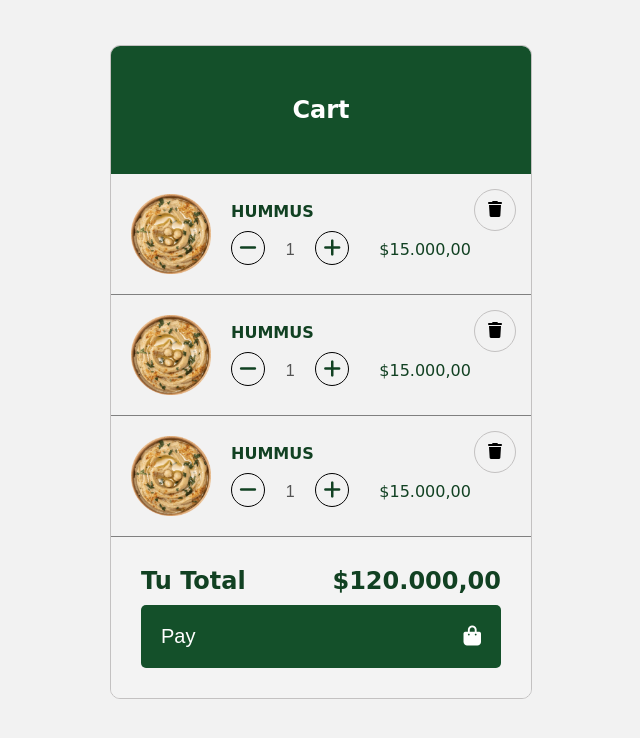
After one commit to benjaminpaniagua/projectInteractivas2, a PHP site: page /cart.php in a window 1280 px wide. The commit adds this page. Shown: the top 738 px of the page, without its empty margins (289-929 px from the left). Run offline with PHP 8.4, Linux system fonts and the light colour scheme.

Commit message:
cart css and html, and corrections

```diff
--- /dev/null
+++ b/cart.php
@@ -0,0 +1,148 @@
+<!DOCTYPE html>
+<html lang="en">
+
+<head>
+    <meta charset="UTF-8">
+    <meta http-equiv="X-UA-Compatible" content="IE=edge">
+    <meta name="viewport" content="width=device-width, initial-scale=1.0">
+    <link rel="stylesheet" href="https://cdnjs.cloudflare.com/ajax/libs/font-awesome/6.2.1/css/all.min.css" integrity="sha512-MV7K8+y+gLIBoVD59lQIYicR65iaqukzvf/nwasF0nqhPay5w/9lJmVM2hMDcnK1OnMGCdVK+iQrJ7lzPJQd1w==" crossorigin="anonymous" referrerpolicy="no-referrer" />
+    <link rel="stylesheet" href="estilo.css">
+    <link rel="stylesheet" href="./css/main.css">
+    <script src="./js/main.js" async></script>
+    <title>Sultan of Flavors </title>
+</head>
+
+<body>
+    <section class="container-cart">
+        <!-- Contenedor de elementos -->
+        <!-- <div class="container-items"> -->
+        <!-- <div class="item">
+                <span class="titulo-item">Box Engasse</span>
+                <img src="img/boxengasse.png" alt="" class="img-item">
+                <span class="precio-item">$15.000</span>
+                <button class="boton-item">Agregar al Carrito</button>
+            </div>
+            <div class="item">
+                <span class="titulo-item">English Horse</span>
+                <img src="img/englishrose.png" alt="" class="img-item">
+                <span class="precio-item">$25.000</span>
+                <button class="boton-item">Agregar al Carrito</button>
+            </div>
+            <div class="item">
+                <span class="titulo-item">Knock Nap</span>
+                <img src="img/knocknap.png" alt="" class="img-item">
+                <span class="precio-item">$35.000</span>
+                <button class="boton-item">Agregar al Carrito</button>
+            </div>
+            <div class="item">
+                <span class="titulo-item">La Night</span>
+                <img src="img/lanight.png" alt="" class="img-item">
+                <span class="precio-item">$18.000</span>
+                <button class="boton-item">Agregar al Carrito</button>
+            </div>
+            <div class="item">
+                <span class="titulo-item">Silver All</span>
+                <img src="img/silverall.png" alt="" class="img-item">
+                <span class="precio-item">$32.000</span>
+                <button class="boton-item">Agregar al Carrito</button>
+            </div>
+            <div class="item">
+                <span class="titulo-item">Skin Glam</span>
+                <img src="img/skinglam.png" alt="" class="img-item">
+                <span class="precio-item">$18.000</span>
+                <button class="boton-item">Agregar al Carrito</button>
+            </div>
+            <div class="item">
+                <span class="titulo-item">Midimix</span>
+                <img src="img/midimix.png" alt="" class="img-item">
+                <span class="precio-item">$54.000</span>
+                <button class="boton-item">Agregar al Carrito</button>
+            </div>
+            <div class="item">
+                <span class="titulo-item">Sir Blue</span>
+                <img src="img/sirblue.png" alt="" class="img-item">
+                <span class="precio-item">$32.000</span>
+                <button class="boton-item">Agregar al Carrito</button>
+            </div>
+            <div class="item">
+                <span class="titulo-item">Middlesteel</span>
+                <img src="img/middlesteel.png" alt="" class="img-item">
+                <span class="precio-item">$42.800</span>
+                <button class="boton-item">Agregar al Carrito</button>
+            </div> -->
+        <!-- </div>  -->
+
+        <!-- cart -->
+        <div class="cart">
+            <div class="header-cart">
+                <h2>Cart</h2>
+            </div>
+
+
+
+            <div class="cart-items">
+                <div class="cart-item">
+                    <img src="./img/hummus.png" alt="hummus" width="80px" class="cart-img">
+                    <div class="cart-item-details">
+                        <span class="cart-item-tittle">Hummus</span>
+                        <div class="selector-amount">
+                            <i class="fa-solid fa-minus minimus-amount i"></i>
+                            <input type="text" value="1" class="cart-item-amount" disabled>
+                            <i class="fa-solid fa-plus add-amount i"></i>
+                        </div>
+                        <span class="carrito-item-precio">$15.000,00</span>
+                    </div>
+                    <span class="btn-delete">
+                        <i class="fa-solid fa-trash i"></i>
+                    </span>
+                </div>
+
+                <div class="cart-item">
+                    <img src="./img/hummus.png" alt="hummus" width="80px" class="cart-img">
+                    <div class="cart-item-details">
+                        <span class="cart-item-tittle">Hummus</span>
+                        <div class="selector-amount">
+                            <i class="fa-solid fa-minus minimus-amount i"></i>
+                            <input type="text" value="1" class="cart-item-amount" disabled>
+                            <i class="fa-solid fa-plus add-amount i"></i>
+                        </div>
+                        <span class="carrito-item-precio">$15.000,00</span>
+                    </div>
+                    <span class="btn-delete">
+                        <i class="fa-solid fa-trash i"></i>
+                    </span>
+                </div>
+
+                <div class="cart-item">
+                    <img src="./img/hummus.png" alt="hummus" width="80px" class="cart-img">
+                    <div class="cart-item-details">
+                        <span class="cart-item-tittle">Hummus</span>
+                        <div class="selector-amount">
+                            <i class="fa-solid fa-minus minimus-amount i"></i>
+                            <input type="text" value="1" class="cart-item-amount" disabled>
+                            <i class="fa-solid fa-plus add-amount i"></i>
+                        </div>
+                        <span class="carrito-item-precio">$15.000,00</span>
+                    </div>
+                    <span class="btn-delete">
+                        <i class="fa-solid fa-trash i"></i>
+                    </span>
+                </div>
+
+            </div>
+            <div class="cart-total">
+                <div class="row">
+                    <strong>Tu Total</strong>
+                    <span class="cart-price-total">
+                        $120.000,00
+                    </span>
+                </div>
+                <button class="btn-pay">Pay <i class="fa-solid fa-bag-shopping"></i> </button>
+            </div>
+        </div>
+
+
+    </section>
+</body>
+
+</html>
--- a/css/layout/forms.css
+++ b/css/layout/forms.css
@@ -12,3 +12,165 @@
     white-space: nowrap;
     width: 100%;
 }
+
+.container-cart {
+    max-width: 1200px;
+    padding: 10px;
+    display: flex;
+    /* margin: auto; */
+    justify-content: space-between;
+    /* oculto lo que queda fuera del .contenedor */
+    contain: paint;
+    justify-content: center;
+}
+
+/* SECCION CONTENEDOR DE ITEMS */
+.container-cart .container-items {
+    margin-top: 30px;
+    display: grid;
+    grid-template-columns: repeat(auto-fit, minmax(220px, 1fr));
+    grid-gap: 30px;
+    grid-row-gap: 30px;
+     width: 60%;
+    transition: .3s;
+}
+
+.cart{
+border: 1px solid var(--clr-grey);
+width: 35%;
+margin-top: 2.188rem;
+border-radius: 0.625rem;
+overflow: hidden;
+margin-bottom: auto;
+position: sticky !important;
+top: 0;
+transition: .3s;
+}
+
+.cart .header-cart {
+background: var(--clr-green-nav);
+color: #fff;
+text-align: center;
+padding: 1.875rem;
+}
+
+.cart .cart-item{
+display: flex;
+align-items: center;
+position: relative;
+border-bottom: 1px solid grey;
+padding: 1.25rem;
+}
+
+.cart .cart-item .cart-img{
+margin-right: 1.25rem;
+}
+
+.cart .cart-item .cart-item-tittle{
+display: block;
+font-weight: var(--fw-bld);
+margin-bottom: 0.625rem;
+text-transform: uppercase;
+}
+
+.cart .cart-item .selector-amount{
+display: inline;
+margin-right: 25px;
+}
+
+.cart .cart-item .cart-item-amount{
+border: none;
+font-size: var(--fs-xxs);
+background: transparent;
+display: inline-block;
+width: 1.875rem;
+padding: 0.313rem;
+text-align: center;
+}
+
+.cart .cart-item .selector-amount .i{
+font-size: var(--fs-xs);
+width: 2rem;
+height: 2rem;
+line-height: 2rem;
+text-align: center;
+border-radius: 50%;
+border: 1px solid #000;
+cursor: pointer;
+}
+
+.cart .cart-item .cart-item-price{
+font-weight: var(--fw-bld);
+display: inline;
+font-size: var(--fs-xxs);
+margin-bottom: 0.313rem;
+}
+
+.cart .cart-item .btn-delete{
+position: absolute;
+right: 0.938rem;
+top: 0.938rem;
+color: #000;
+width: 2.5rem;
+height: 2.5rem;
+line-height: 2.5rem;
+text-align: center;
+border-radius: 50%;
+border: 1px solid var(--clr-grey);
+cursor: pointer;
+display: block;
+background: transparent;
+z-index: 20;
+}
+
+.cart .cart-item .btn-delete .i{
+pointer-events: none;
+}
+
+.cart-total{
+background: #f3f3f3;
+padding: 1.875rem;
+}
+
+.cart-total .row{
+display: flex;
+justify-content: space-between;
+align-items: center;
+font-size: var(--fs-sm);
+font-weight: var(--fw-bld);
+margin-bottom: 0.625rem;
+}
+
+.cart-total .btn-pay{
+display: block;
+width: 100%;
+border: none;
+background: var(--clr-green-nav);
+color: #fff;
+border-radius: 0.313rem;
+font-size: var(--fs-xs);
+padding: 1.25rem;
+display: flex;
+justify-content: space-between;
+align-items: center;
+cursor: pointer;
+transition: .3s;
+}
+
+.cart-total .btn-pay:hover{
+scale: 1.05;
+}
+
+@media screen and (max-width:850px){
+.container-cart{
+    display: block;
+}
+
+.container-items{
+    width: 100% !important;
+}
+
+.cart {
+    width: 100%;
+}
+}
```
Also changed, not shown: css/main.css (+63 -1 lines), menu.php (+7 -2 lines).
